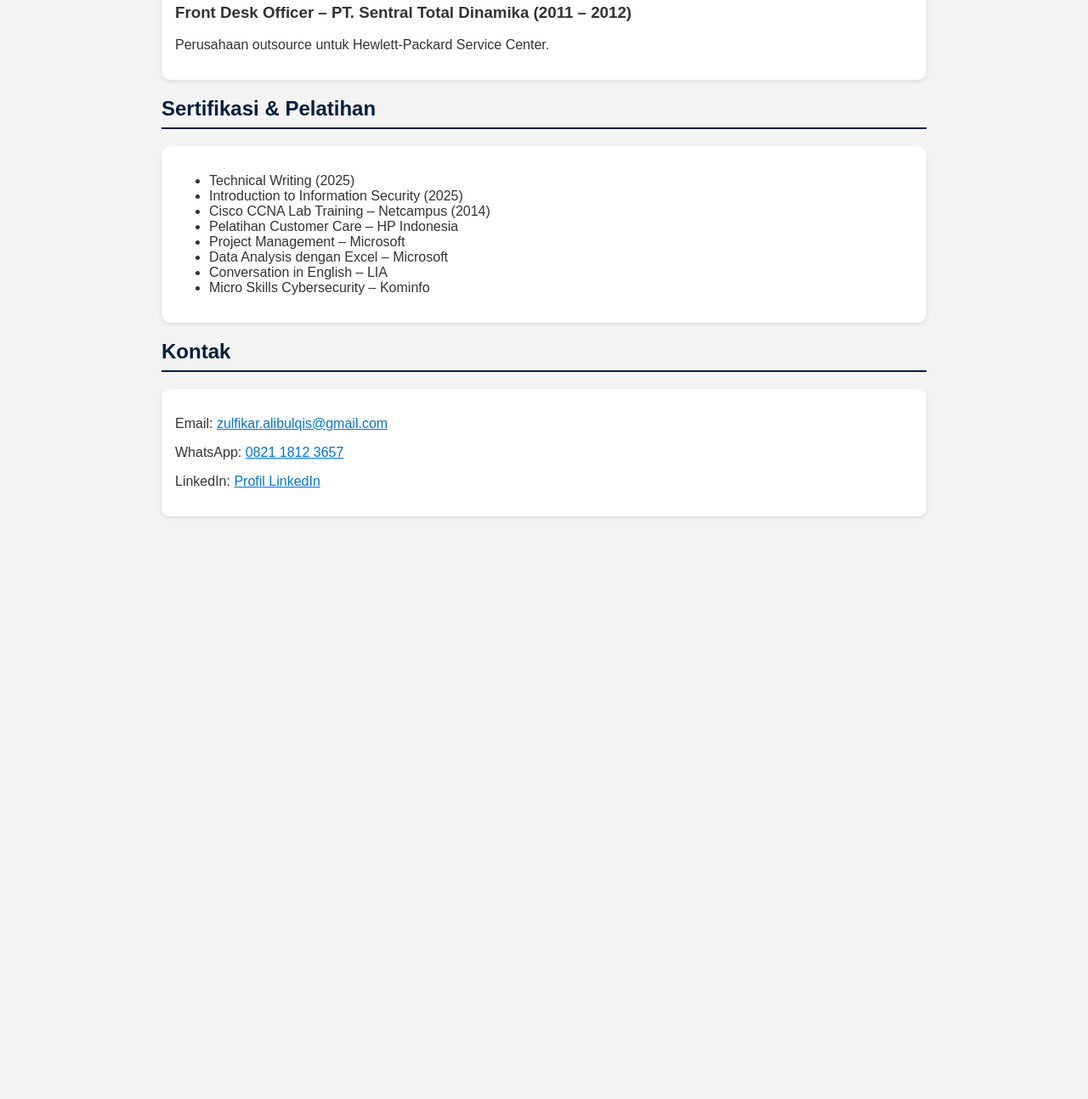
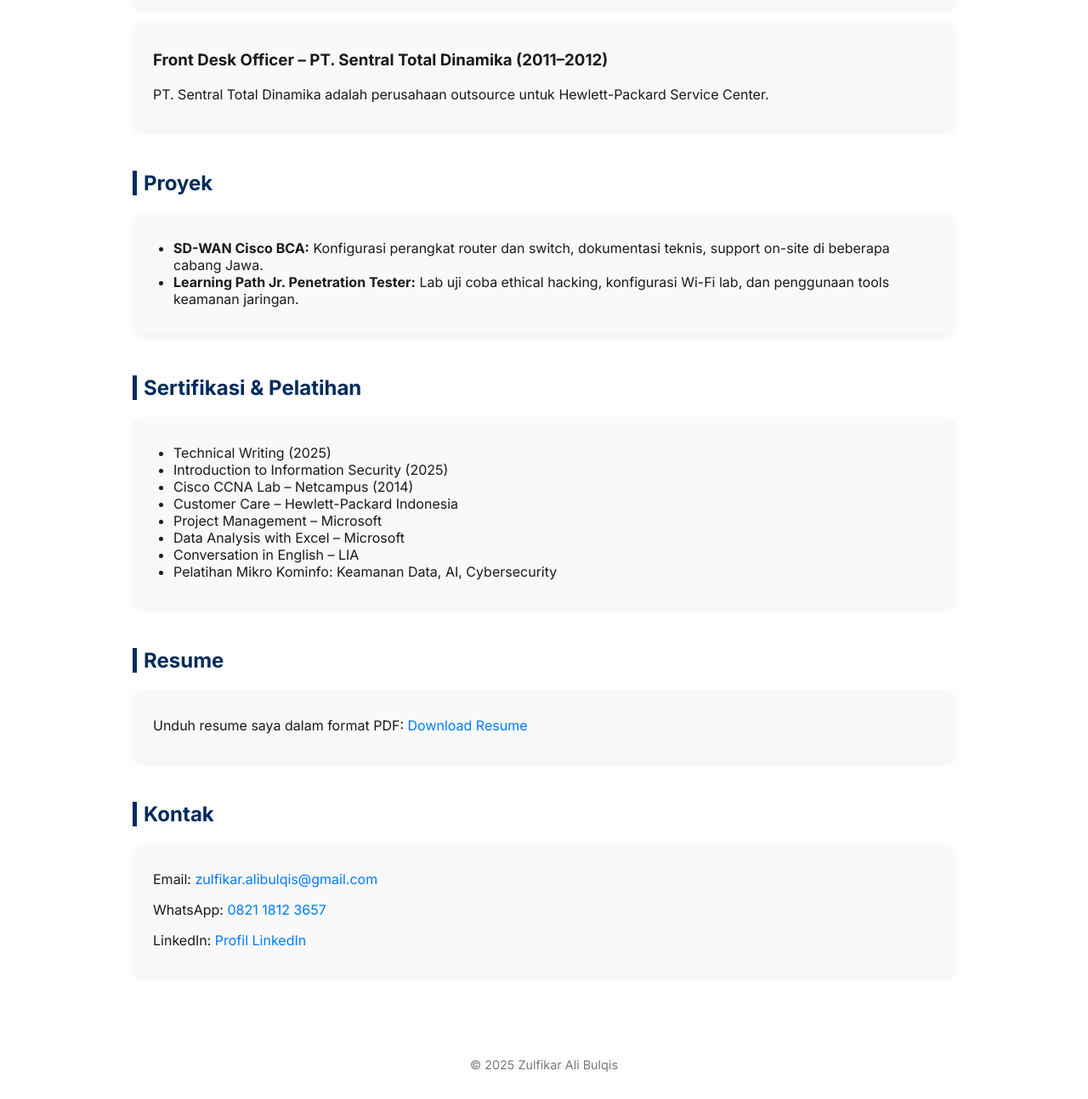
Before and after one commit to zulfikaralibulqis/zulfikaralibulqis.github.io, a plain HTML site: page index.html in a window 1280 px wide. Shown: the part 923-2217 px from the top of the page at 85% size. Before the commit the page ends 1563 px from the top, so only its background shows below. Drawn offline with Linux system fonts and the light colour scheme.

Commit message:
Update index.html

```diff
--- a/index.html
+++ b/index.html
@@ -4,38 +4,64 @@
   <meta charset="UTF-8" />
   <meta name="viewport" content="width=device-width, initial-scale=1.0"/>
   <title>Zulfikar Ali Bulqis - Portofolio</title>
+  <link href="https://fonts.googleapis.com/css2?family=Inter:wght@400;600;700&display=swap" rel="stylesheet">
   <style>
+    * {
+      box-sizing: border-box;
+    }
     body {
-      font-family: Arial, sans-serif;
+      font-family: 'Inter', sans-serif;
       margin: 0;
-      background-color: #f4f4f4;
-      color: #333;
+      background-color: #ffffff;
+      color: #1a1a1a;
     }
     header {
-      background-color: #001f3f;
-      color: #fff;
-      padding: 2rem;
+      background-color: #002B5B;
+      color: white;
+      padding: 2rem 1rem;
       text-align: center;
     }
+    header h1 {
+      margin-bottom: 0.5rem;
+    }
+    header p {
+      font-size: 1.1rem;
+      opacity: 0.9;
+    }
     section {
-      padding: 2rem;
-      max-width: 900px;
+      padding: 2rem 1rem;
+      max-width: 1000px;
       margin: auto;
     }
     h2 {
-      border-bottom: 2px solid #001f3f;
-      padding-bottom: 0.5rem;
-      color: #001f3f;
+      color: #002B5B;
+      border-left: 5px solid #002B5B;
+      padding-left: 0.5rem;
+      margin-top: 3rem;
     }
     .card {
-      background: white;
-      padding: 1rem;
+      background: #f9f9f9;
+      padding: 1rem 1.5rem;
       margin-top: 1rem;
-      border-radius: 10px;
-      box-shadow: 0 2px 5px rgba(0,0,0,0.1);
+      border-radius: 12px;
+      box-shadow: 0 4px 6px rgba(0,0,0,0.05);
+    }
+    ul {
+      padding-left: 1.5rem;
     }
     a {
-      color: #0074D9;
+      color: #007BFF;
+      text-decoration: none;
+    }
+    a:hover {
+      text-decoration: underline;
+    }
+    footer {
+      text-align: center;
+      font-size: 0.9rem;
+      color: #777;
+      margin-top: 4rem;
+      padding-bottom: 2rem;
     }
   </style>
 </head>
@@ -49,24 +75,32 @@
   <section>
     <h2>Tentang Saya</h2>
     <div class="card">
-      <p>Lulusan S1 Ilmu Komputer dari Universitas Persada Indonesia YAI. Memiliki pengalaman di bidang jaringan, IT support, serta dokumentasi teknis. Pernah mengerjakan proyek SD-WAN Cisco untuk BCA dan mengikuti berbagai pelatihan IT, cybersecurity, dan customer service.</p>
+      <p>Saya adalah lulusan Ilmu Komputer dari Universitas Persada Indonesia YAI. Memiliki pengalaman dalam bidang jaringan, support teknis, dan dokumentasi. Saya tertarik pada dunia keamanan siber dan terus mengembangkan kemampuan melalui pelatihan dan praktik langsung.</p>
     </div>
 
     <h2>Pengalaman Kerja</h2>
     <div class="card">
-      <h3>Network Engineer – PT. Graha Karya Informasi (Feb 2025 – Mei 2025)</h3>
-      <p>Konfigurasi perangkat jaringan dan dokumentasi teknis untuk proyek SD-WAN Cisco fase 1 di PT. Bank Central Asia Tbk (Jawa).</p>
+      <h3>Network Engineer – PT. Graha Karya Informasi (Feb–Mei 2025)</h3>
+      <p>Mengerjakan proyek SD-WAN Cisco fase 1 untuk PT. Bank Central Asia Tbk di Pulau Jawa: konfigurasi perangkat jaringan dan dokumentasi teknis.</p>
     </div>
     <div class="card">
-      <h3>Administrative Staff – Dewan Perwakilan Rakyat Republik Indonesia (2016 – 2024)</h3>
-      <p>Mendukung kegiatan administratif dan dokumentasi teknis.</p>
+      <h3>Administrative Staff – Dewan Perwakilan Rakyat Republik Indonesia (2016–2024)</h3>
+      <p>Mengerjakan tugas administratif dan dokumentasi kegiatan kelembagaan.</p>
     </div>
     <div class="card">
       <h3>Technician – Garena Indonesia (2015)</h3>
     </div>
     <div class="card">
-      <h3>Front Desk Officer – PT. Sentral Total Dinamika (2011 – 2012)</h3>
-      <p>Perusahaan outsource untuk Hewlett-Packard Service Center.</p>
+      <h3>Front Desk Officer – PT. Sentral Total Dinamika (2011–2012)</h3>
+      <p>PT. Sentral Total Dinamika adalah perusahaan outsource untuk Hewlett-Packard Service Center.</p>
+    </div>
+
+    <h2>Proyek</h2>
+    <div class="card">
+      <ul>
+        <li><strong>SD-WAN Cisco BCA:</strong> Konfigurasi perangkat router dan switch, dokumentasi teknis, support on-site di beberapa cabang Jawa.</li>
+        <li><strong>Learning Path Jr. Penetration Tester:</strong> Lab uji coba ethical hacking, konfigurasi Wi-Fi lab, dan penggunaan tools keamanan jaringan.</li>
+      </ul>
     </div>
 
     <h2>Sertifikasi & Pelatihan</h2>
@@ -74,13 +108,18 @@
       <ul>
         <li>Technical Writing (2025)</li>
         <li>Introduction to Information Security (2025)</li>
-        <li>Cisco CCNA Lab Training – Netcampus (2014)</li>
-        <li>Pelatihan Customer Care – HP Indonesia</li>
+        <li>Cisco CCNA Lab – Netcampus (2014)</li>
+        <li>Customer Care – Hewlett-Packard Indonesia</li>
         <li>Project Management – Microsoft</li>
-        <li>Data Analysis dengan Excel – Microsoft</li>
+        <li>Data Analysis with Excel – Microsoft</li>
         <li>Conversation in English – LIA</li>
-        <li>Micro Skills Cybersecurity – Kominfo</li>
+        <li>Pelatihan Mikro Kominfo: Keamanan Data, AI, Cybersecurity</li>
       </ul>
+    </div>
+
+    <h2>Resume</h2>
+    <div class="card">
+      <p>Unduh resume saya dalam format PDF: <a href="resume.pdf" download>Download Resume</a></p>
     </div>
 
     <h2>Kontak</h2>
@@ -91,5 +130,9 @@
     </div>
   </section>
 
+  <footer>
+    &copy; 2025 Zulfikar Ali Bulqis
+  </footer>
+
 </body>
 </html>
```
